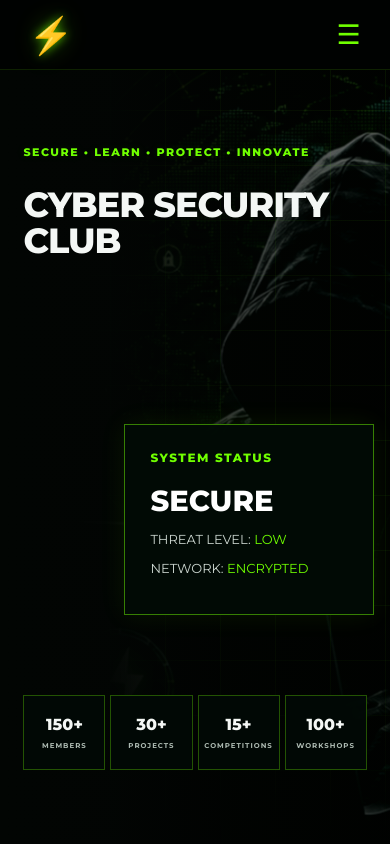
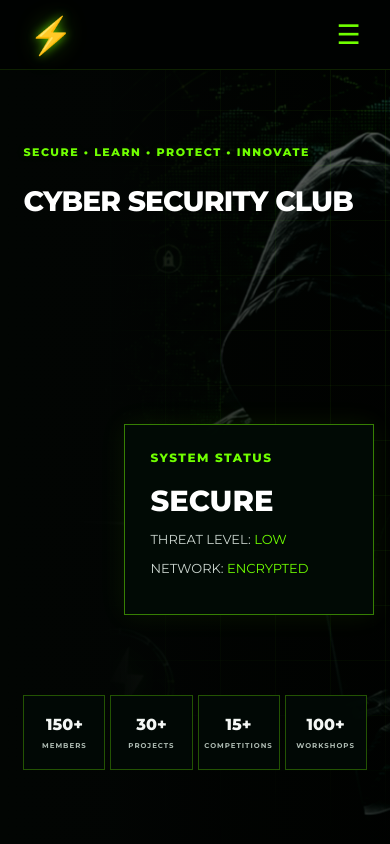
Before and after one commit to lahariyernagula07-spec/claw-cybersecurity-club-parallax, a plain HTML site: page index.html in a window 390 px wide. Shown: the top 844 px of the page. Drawn offline with Linux system fonts and the light colour scheme.

Commit message:
Update Cyber Security Club heading

```diff
--- a/index.html
+++ b/index.html
@@ -3,7 +3,7 @@
 <head>
     <meta charset="UTF-8">
     <meta name="viewport" content="width=device-width, initial-scale=1.0">
-    <meta name="description" content="RaghusClaw Cybersecurity Club - Secure. Learn. Protect. Innovate.">
+    <meta name="description" content=" Cybersecurity Club - Secure. Learn. Protect. Innovate.">
     <title>Cybersecurity Club</title>
 
     <link rel="preconnect" href="https://fonts.googleapis.com">
@@ -43,9 +43,9 @@
             <div class="heroContent parallax" data-speed="0.035">
                 <div class="eyebrow">SECURE • LEARN • PROTECT • INNOVATE</div>
 
-                <h1>
-                    CYBER SECURITY CLUB
-                </h1>
+          <h1 class="cyber-heading">
+    CYBER SECURITY CLUB
+</h1>
             </div>
 
             <div class="hud status parallax" data-speed="-0.055">
--- a/style.css
+++ b/style.css
@@ -49,3 +49,38 @@ a{text-decoration:none;color:inherit}
 .toolBlock p{color:var(--muted);font-size:13px;line-height:1.55;margin:0}
 @media(max-width:900px){.missionTools{grid-template-columns:1fr;gap:45px}.toolsGrid{grid-template-columns:repeat(2,1fr)}}
 @media(max-width:480px){.toolsGrid{grid-template-columns:1fr}.toolBlock{min-height:135px}}
+/* CYBER SECURITY CLUB - SINGLE LINE */
+
+.hero h1.cyber-heading {
+    max-width: none;
+    width: max-content;
+    margin: 0 0 25px;
+
+    font-family: 'Montserrat', sans-serif;
+    font-size: clamp(34px, 4.8vw, 76px);
+    font-weight: 800;
+    line-height: 1;
+    letter-spacing: -2px;
+
+    color: #ffffff;
+    text-transform: uppercase;
+    white-space: nowrap;
+
+    position: relative;
+    z-index: 30;
+}
+
+@media (max-width: 760px) {
+    .hero h1.cyber-heading {
+        font-size: clamp(25px, 7.8vw, 52px);
+        letter-spacing: -1.2px;
+        white-space: nowrap;
+    }
+}
+
+@media (max-width: 480px) {
+    .hero h1.cyber-heading {
+        font-size: clamp(21px, 7.2vw, 38px);
+        letter-spacing: -0.8px;
+    }
+}
```
